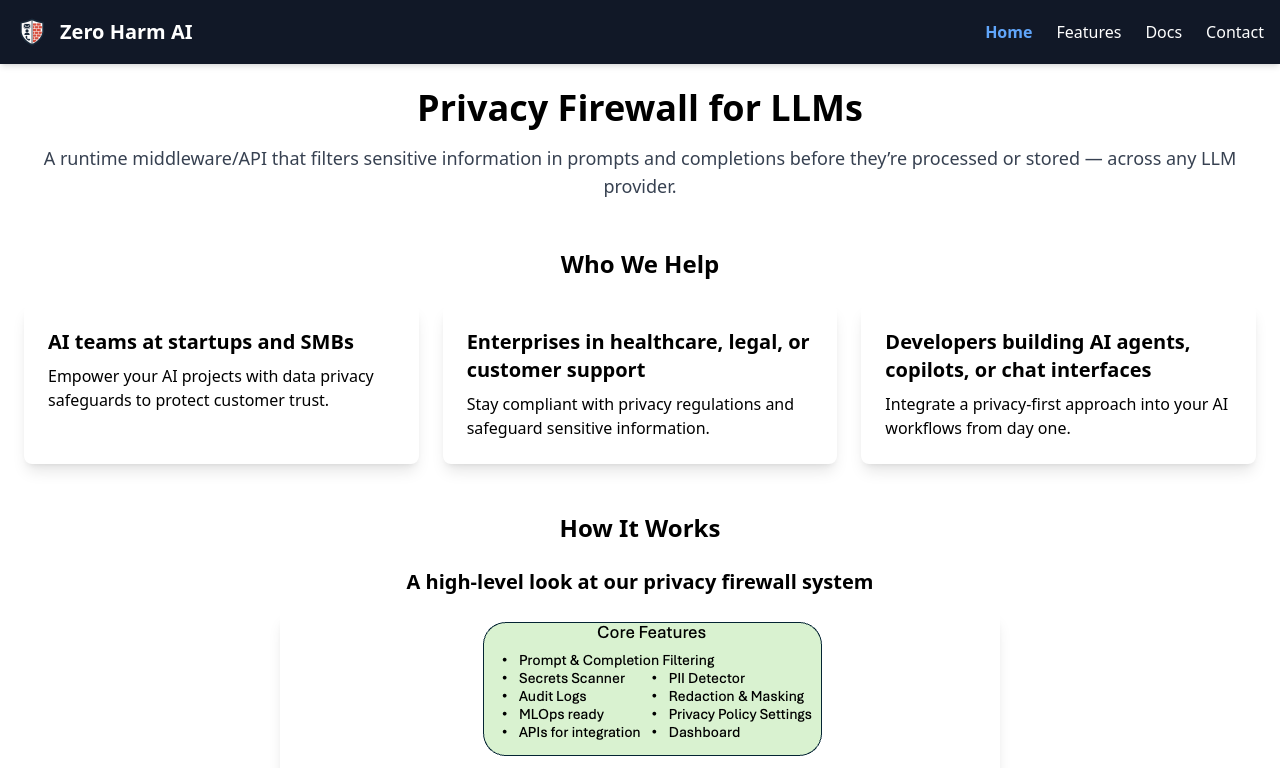
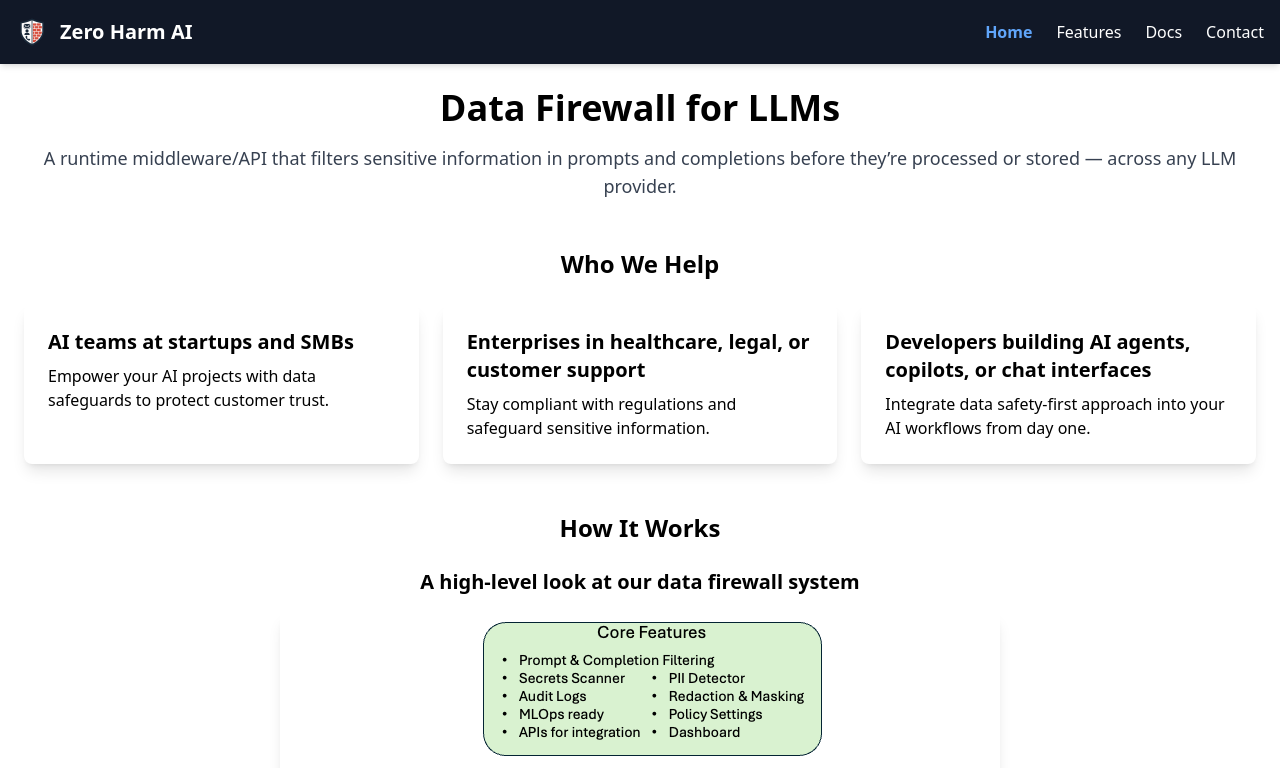
Before and after one commit to Zero-Harm-AI-LLC/zero-harm-ai-frontend, a React (Vite) app: page / in a window 1280 px wide. Shown: the top 768 px of the page. Built offline with nearby package versions, Linux system fonts and the light colour scheme; no server answers; the HTML template or start-up script is replaced by a standard one.

Commit message:
update from just privacy to data to handle future features such as identify harmful words

```diff
--- a/src/pages/Home.tsx
+++ b/src/pages/Home.tsx
@@ -9,7 +9,7 @@ export default function Home() {
     <div className="p-6">
       <section className="text-center mb-12">
         <h1 className="text-4xl font-bold mb-4">
-          Privacy Firewall for LLMs
+          Data Firewall for LLMs
         </h1>
         <p className="text-lg text-gray-700">
           A runtime middleware/API that filters sensitive information in prompts and completions before they’re processed or stored — across any LLM provider.
@@ -24,7 +24,7 @@ export default function Home() {
               AI teams at startups and SMBs
             </h3>
             <p>
-              Empower your AI projects with data privacy safeguards to protect customer trust.
+              Empower your AI projects with data safeguards to protect customer trust.
             </p>
           </div>
           <div className="bg-white rounded-lg shadow-lg p-6">
@@ -32,7 +32,7 @@ export default function Home() {
               Enterprises in healthcare, legal, or customer support
             </h3>
             <p>
-              Stay compliant with privacy regulations and safeguard sensitive information.
+              Stay compliant with regulations and safeguard sensitive information.
             </p>
           </div>
           <div className="bg-white rounded-lg shadow-lg p-6">
@@ -40,7 +40,7 @@ export default function Home() {
               Developers building AI agents, copilots, or chat interfaces
             </h3>
             <p>
-              Integrate a privacy-first approach into your AI workflows from day one.
+              Integrate data safety-first approach into your AI workflows from day one.
             </p>
           </div>
         </div>
@@ -48,10 +48,10 @@ export default function Home() {
 
       <section className="text-center">
         <h2 className="text-2xl font-semibold mb-6">How It Works</h2>
-        <h3 className="text-xl font-semibold mb-4">A high-level look at our privacy firewall system</h3>
+        <h3 className="text-xl font-semibold mb-4">A high-level look at our data firewall system</h3>
         <img
           src={architectureDiagram}
-          alt="Privacy Firewall Architecture"
+          alt="Data Firewall Architecture"
           className="mx-auto rounded-lg shadow-lg max-w-full h-auto mb-6"
         />
 
```
Also changed, not shown: src/assets/architecture-diagram.png.
